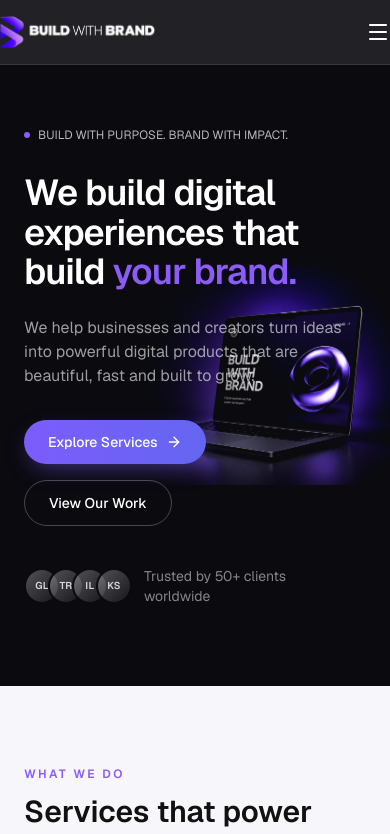
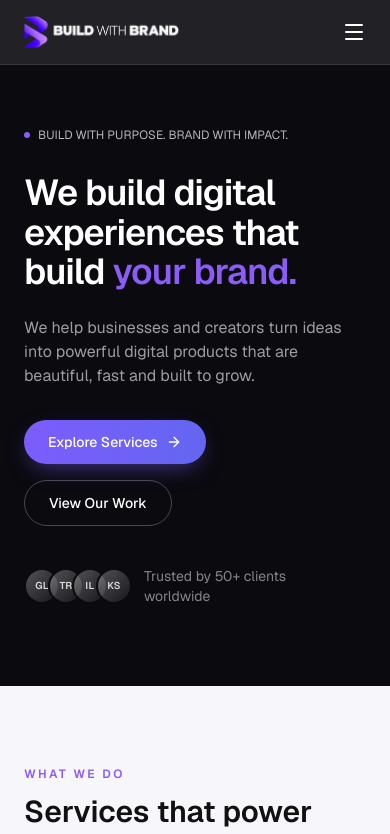
Before and after one commit to rawat-nikhil/build-with-brand, a Next.js app: page / in a window 390 px wide. Shown: the top 834 px of the page. Built offline with nearby package versions, Linux system fonts and the light colour scheme.

Commit message:
refactor: folder structure and dev scripts

```diff
--- a/src/components/organisms/home-hero/home-hero.scss
+++ b/src/components/organisms/home-hero/home-hero.scss
@@ -2,11 +2,11 @@
 
 .home-hero {
   .hero__bg-image {
-    @apply object-contain object-right;
+    @apply hidden object-contain object-right lg:block;
     mix-blend-mode: lighten;
   }
   .hero__bg-overlay {
-    @apply absolute inset-0;
+    @apply absolute inset-0 hidden lg:block;
     background-image: linear-gradient(
       to right,
       var(--brand-bg-dark) 0%,
--- a/src/components/organisms/navbar/navbar.scss
+++ b/src/components/organisms/navbar/navbar.scss
@@ -3,7 +3,7 @@
 .navbar {
   @apply sticky top-0 z-50 border-b border-white/10 bg-brand-bg-dark/90 backdrop-blur-md;
   &__inner {
-    @apply mx-auto flex h-16 max-w-7xl items-center justify-between py-6;
+    @apply mx-auto flex h-16 max-w-7xl items-center justify-between px-6 py-6;
   }
   &__controls {
     @apply flex justify-between gap-5;
```
